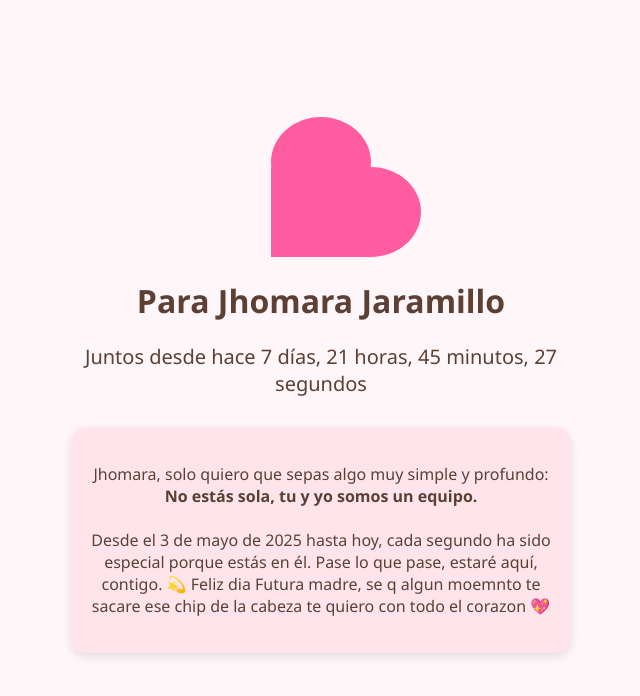
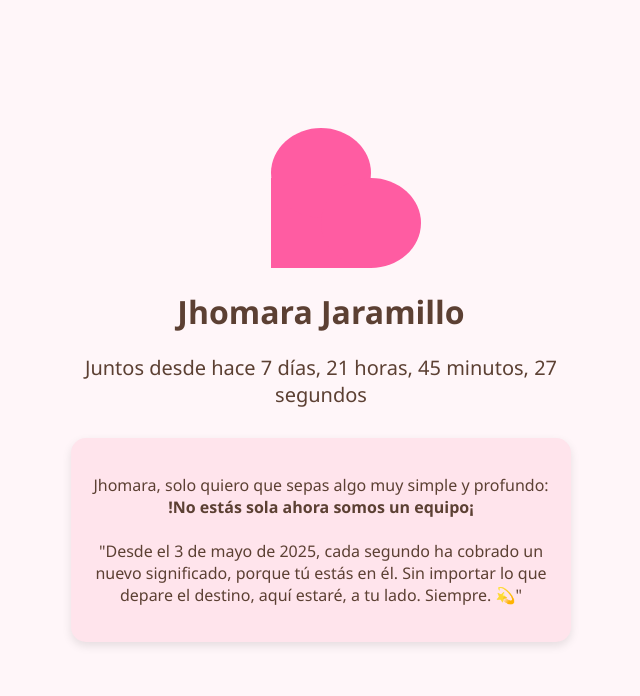
Before and after one commit to Gian-Cust/Dedicacion_Jhomara, a plain HTML site: page index.html in a window 1280 px wide. Shown: the whole page, without its empty margins (319-959 px from the left). Drawn offline with Linux system fonts and the light colour scheme.

Commit message:
Update index.html

```diff
--- a/index.html
+++ b/index.html
@@ -1,33 +1,37 @@
 <!DOCTYPE html>
 <html lang="es">
+
 <head>
   <meta charset="UTF-8" />
   <meta name="viewport" content="width=device-width, initial-scale=1.0" />
   <title>Para Jhomara 💖</title>
   <link rel="stylesheet" href="style.css" />
 </head>
+
 <body>
   <div class="container">
     <div class="heart" onclick="tocarMusica()"></div>
-    <h1>Para Jhomara Jaramillo</h1>
+    <h1>Jhomara Jaramillo</h1>
     <p class="contador">Juntos desde hace <span id="tiempo"></span></p>
 
     <div class="carta">
       <p>
         Jhomara, solo quiero que sepas algo muy simple y profundo:
-        <strong>No estás sola, tu y yo somos un equipo.</strong><br><br>
-        Desde el 3 de mayo de 2025 hasta hoy, cada segundo ha sido especial porque estás en él.
-        Pase lo que pase, estaré aquí, contigo. 💫
-        Feliz dia Futura madre, se q algun moemnto te sacare ese chip de la cabeza te quiero con todo el corazon 💖
+        <br>
+        <strong>!No estás sola ahora somos un equipo¡</strong>
+        <br><br>
+        "Desde el 3 de mayo de 2025, cada segundo ha cobrado un nuevo significado, porque tú estás en él.
+        Sin importar lo que depare el destino, aquí estaré, a tu lado. Siempre. 💫"
       </p>
     </div>
 
     <div class="sorpresa" id="sorpresa">
-      💌 Siempre fuiste, eres y serás mi lugar seguro. !Querida Mara🤍¡
+      Siempre has sido, eres y serás mi refugio, ese rincón donde todo está bien simplemente porque estás tú. 💌
     </div>
   </div>
 
   <audio id="musica" src="musica.mp3/audio.mpeg"></audio>
   <script src="script.js"></script>
 </body>
+
 </html>
```
